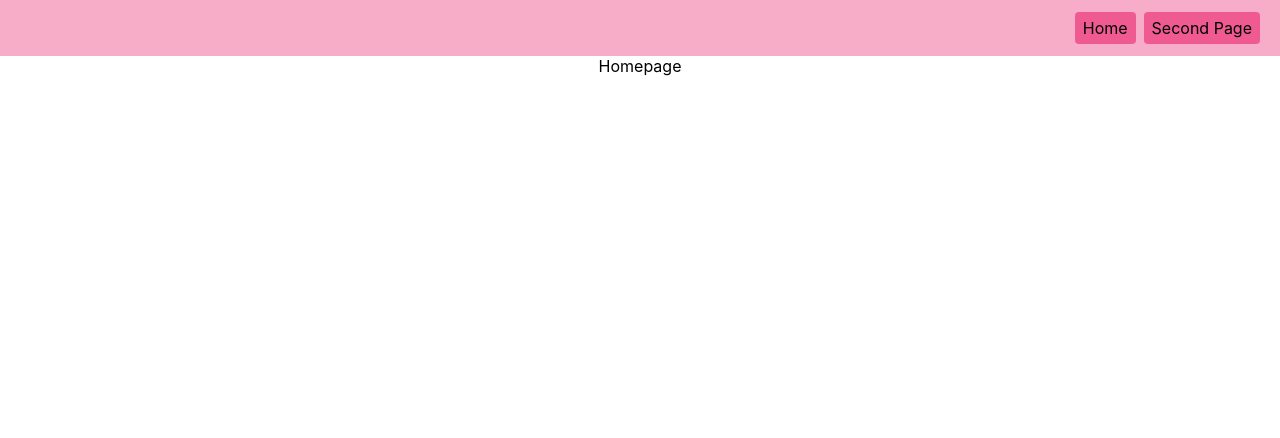
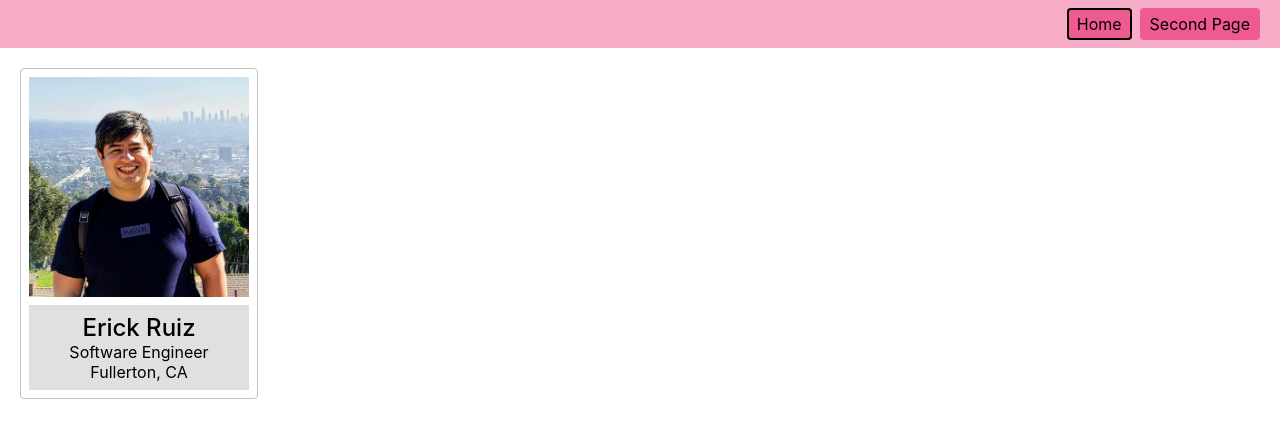
Before and after one commit to erickruiz29/website-react-ts, a React (Create React App) app: page / in a window 1280 px wide. Shown: the top 438 px of the page. Built offline with nearby package versions, Linux system fonts and the light colour scheme.

Commit message:
homepage card

```diff
--- a/src/App.scss
+++ b/src/App.scss
@@ -1,7 +1,6 @@
 @import "settings.colors";
 
 .App {
-  text-align: center;
 }
 
 .App-logo {
--- a/src/_settings.colors.scss
+++ b/src/_settings.colors.scss
@@ -1,6 +1,8 @@
 html {
   --color-primary: #ef5b90;
-  --color-primary-50: #{transparentize(#ef5b90, .50)};
+  --color-primary--50: #{transparentize(#ef5b90, .50)};
   --surfaces-bg-1: #ffffff;
+  --surfaces-bg-1--hover: #{darken(#ffffff, 12%)} ;
+  --surfaces-bg-1--border: #{darken(#ffffff, 24%)} ;
   --surfaces-fg: #000000;
 }
--- a/src/components/layout/Layout.scss
+++ b/src/components/layout/Layout.scss
@@ -1,4 +1,10 @@
 header {
   width: 100%;
-  background: var(--color-primary-50);
+  background: var(--color-primary--50);
 }
+
+main {
+  margin: 16px;
+  display: flex;
+  flex-direction: row;
+}
--- a/src/components/layout/NavigationMenu.scss
+++ b/src/components/layout/NavigationMenu.scss
@@ -8,22 +8,27 @@
     padding: 8px 16px;
 
     li {
-      align-items: center;
-      justify-content: center;
       margin: 4px;
-      padding: 4px 8px;
-      border-radius: 4px;
-      line-height: 150%;
-      font-size: 16px;
-      background-color: var(--color-primary);
 
       &:first-of-type {
         margin-left: auto;
       }
 
       a {
+        align-items: center;
+        justify-content: center;
+        padding: 4px 8px;
+        border-radius: 4px;
+        line-height: 150%;
+        font-size: 16px;
+        background-color: var(--color-primary);
         color: var(--surfaces-fg);
         text-decoration: none;
+        border: 2px solid transparent;
+
+        &.active, &:hover {
+          border: 2px solid var(--surfaces-fg);
+        }
       }
     }
   }
--- a/src/components/layout/NavigationMenu.tsx
+++ b/src/components/layout/NavigationMenu.tsx
@@ -1,5 +1,5 @@
 import React from "react";
-import {Link} from "react-router-dom";
+import {NavLink} from "react-router-dom";
 
 import "./NavigationMenu.scss"
 
@@ -8,10 +8,10 @@ export function NavigationMenu() {
         <div className={"navigationMenu"}>
             <ul>
                 <li>
-                    <Link to={"/"}>Home</Link>
+                    <NavLink to={"/"} exact>Home</NavLink>
                 </li>
                 <li>
-                    <Link to={"/second-page"}>Second Page</Link>
+                    <NavLink to={"/second-page"}>Second Page</NavLink>
                 </li>
             </ul>
         </div>
--- /dev/null
+++ b/src/components/ui/Card.scss
@@ -0,0 +1,19 @@
+.card {
+  border-radius: 4px;
+  border: 1px solid var(--surfaces-bg-1--border);
+  background-color: var(--surfaces-bg-1);
+  padding: 8px;
+  display: flex;
+  flex-direction: column;
+  justify-content: center;
+  align-items: center;
+  margin: 4px;
+
+  & * {
+    cursor: initial;
+  }
+
+  &:hover {
+    background-color: var(--surfaces-bg-1--hover);
+  }
+}
--- a/src/components/ui/Card.tsx
+++ b/src/components/ui/Card.tsx
@@ -1,11 +1,13 @@
 import {PropsWithChildren} from "react";
 
+import "./Card.scss"
+
 export interface CardProps {
-    className: string
+    className?: string
 }
 
 export function Card(props: PropsWithChildren<CardProps>) {
-    const className = `card ${props.className}}`
+    const className = `card ${props.className ?? ""}`
     return (
         <div className={className}>{props.children}</div>
     )
--- /dev/null
+++ b/src/pages/HomePage.scss
@@ -0,0 +1,24 @@
+.profile {
+  .image img {
+    width: 220px;
+  }
+
+  .section {
+    display: flex;
+    flex-direction: column;
+    background-color: var(--surfaces-bg-1--hover);
+    width: calc(100% - 16px);
+    padding: 8px;
+    margin-top: 4px;
+
+    .title,
+    .subtitle {
+      text-align: center;
+    }
+
+    .title {
+      font-size: 24px;
+      font-weight: 500;
+    }
+  }
+}
--- a/src/pages/HomePage.tsx
+++ b/src/pages/HomePage.tsx
@@ -1,9 +1,21 @@
 import {Layout} from "../components/layout/Layout";
+import {Card} from "../components/ui/Card";
+
+import "./HomePage.scss"
 
 export function HomePage() {
     return (
         <Layout>
-            Homepage
+            <Card className={"profile"}>
+                <div className={"image"}>
+                    <img src={"/image/erick-ruiz-01.jpg"}/>
+                </div>
+                <div className={"section"}>
+                    <div className={"title"}>Erick Ruiz</div>
+                    <div className={"subtitle"}>Software Engineer</div>
+                    <div className={"subtitle"}>Fullerton, CA</div>
+                </div>
+            </Card>
         </Layout>
     )
 }
```
Also changed, not shown: public/image/erick-ruiz-01.jpg (added).
